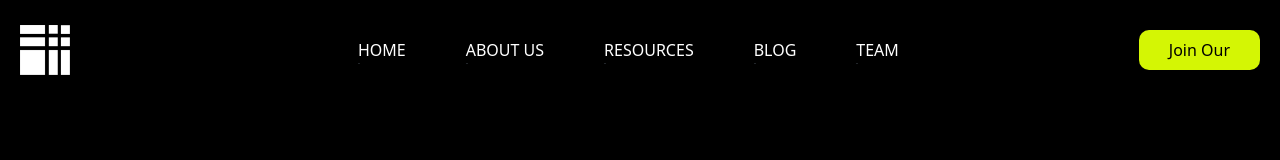
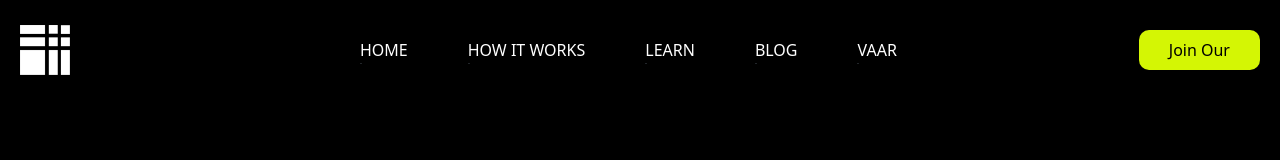
Before and after one commit to webtesting22/vaar, a React (Vite) app: page / in a window 1280 px wide. Shown: the top 160 px of the page. Built offline with nearby package versions, Linux system fonts and the light colour scheme.

Commit message:
Update Navigation.jsx

```diff
--- a/src/Components/Navigation/Navigation.jsx
+++ b/src/Components/Navigation/Navigation.jsx
@@ -65,10 +65,12 @@ function Navigation() {
                             <ul className='navigation_ul m-0'>
 
                                 <li><Link to="/" className="hover-this">HOME</Link><hr /></li>
-                                <li><Link to="/AboutUs">ABOUT US</Link><hr /></li>
-                                <li><Link to="/AllResources" >RESOURCES</Link><hr /></li>
+                                <li><Link to="/">HOW IT WORKS</Link><hr /></li>
+                                {/* <li><Link to="/AboutUs">ABOUT US</Link><hr /></li> */}
+                                <li><Link to="/AllResources" >LEARN</Link><hr /></li>
                                 <li><Link to="/VaarBlogs">BLOG</Link><hr /></li>
-                                <li><Link to="/VaarTeam">TEAM</Link><hr /></li>
+                                <li><Link to="/VaarBlogs">VAAR</Link><hr /></li>
+                                {/* <li><Link to="/VaarTeam">TEAM</Link><hr /></li> */}
                                 {/* <li><Link to="/ContactUs">Contact</Link></li> */}
                             </ul>
                         </nav>
```
